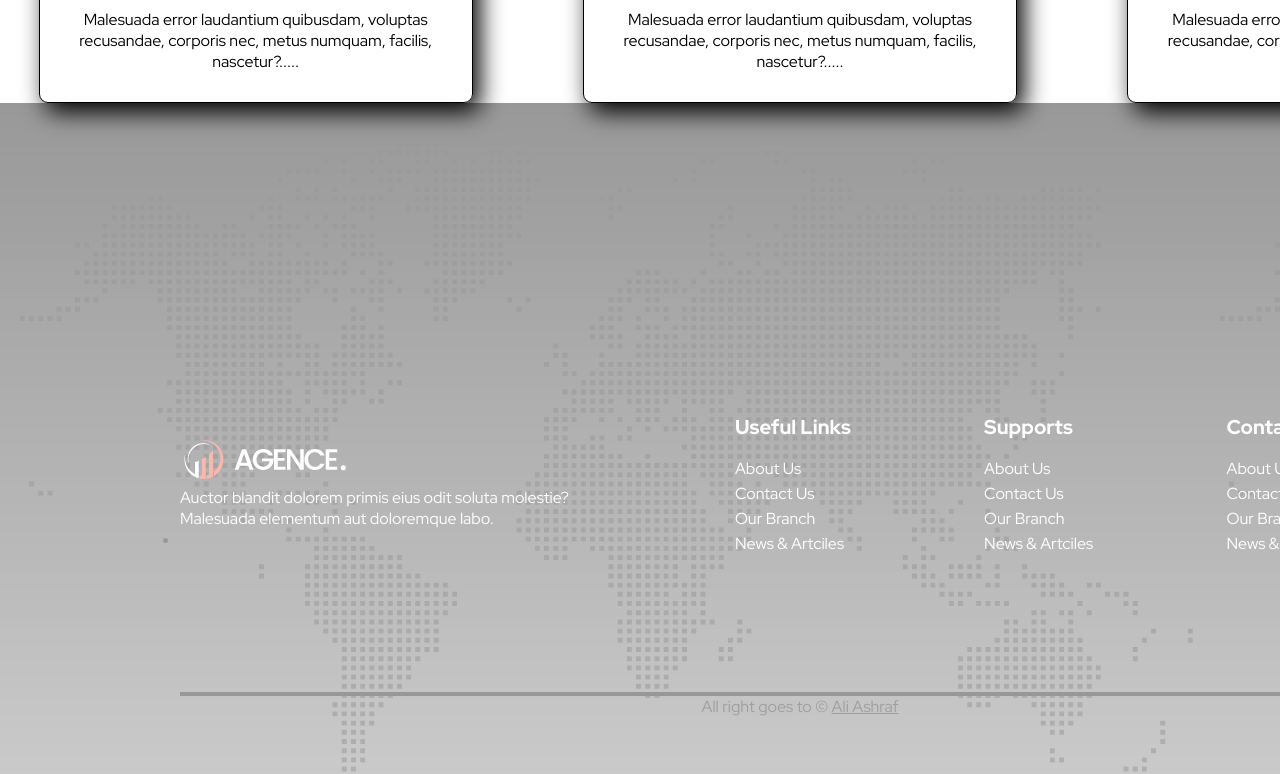
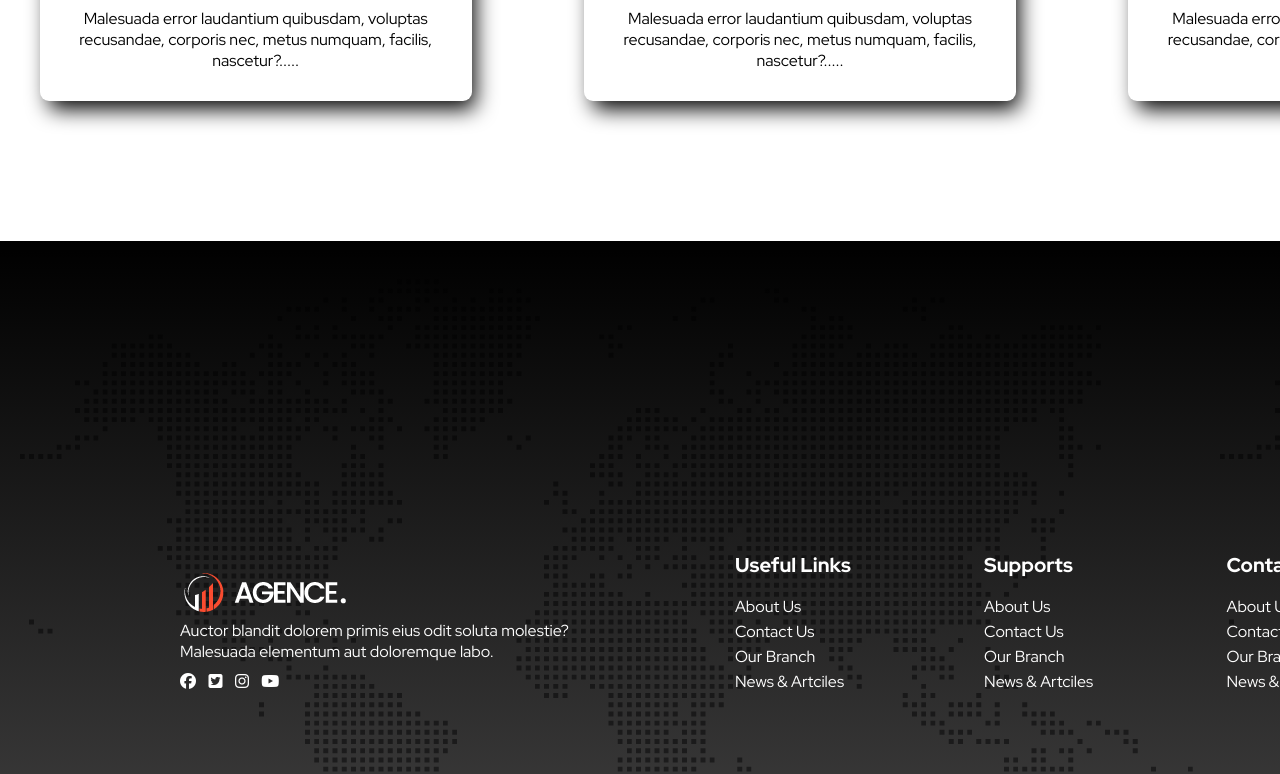
Before and after one commit to webashraf/digital-agency-project, a plain HTML site: page index.html in a window 1280 px wide. Shown: the part 2506-3280 px from the top of the page. Drawn offline with Linux system fonts and the light colour scheme.

Commit message:
Add Final Codes

```diff
--- a/index.html
+++ b/index.html
@@ -8,6 +8,12 @@
     <style>
       @import url("https://fonts.googleapis.com/css2?family=Heebo:wght@200;300;400;500;600;700;800;900&family=Indie+Flower&family=Lobster&family=Red+Hat+Display:ital,wght@0,300;0,400;0,500;0,800;0,900;1,600&display=swap");
     </style>
+    <!--  -->
+    <!-- Font Awesome cdn  -->
+    <script
+      src="https://kit.fontawesome.com/c2b476c1ea.js"
+      crossorigin="anonymous"
+    ></script>
     <!--  -->
     <!-- link css -->
     <link rel="stylesheet" href="style.css" />
@@ -193,9 +199,10 @@
             Auctor blandit dolorem primis eius odit soluta molestie? Malesuada
             elementum aut doloremque labo.
           </p>
-          <ul>
-            <li><a href=""></a></li>
-          </ul>
+          <a href="#"><i class="fa-brands fa-facebook"></i></a>
+          <a href="#"><i class="fa-brands fa-square-twitter"></i></a>
+          <a href="#"><i class="fa-brands fa-instagram"></i></a>
+          <a href="#"><i class="fa-brands fa-youtube"></i></a>
         </div>
         <div class="link">
           <h3 class="footer-title">Useful Links</h3>
--- a/style.css
+++ b/style.css
@@ -229,14 +229,12 @@ header nav {
   display: flex;
   gap: 33px;
 }
-
 .blog-cart-itmes {
   width: 27%;
   margin: auto;
-  border: 1px solid;
   padding-bottom: 30px;
   border-radius: 9px;
-  box-shadow: 7px 9px 25px black;
+  box-shadow: 6px 11px 21px -3px black;
   overflow: hidden;
 }
 .blog-cart-itmes img {
@@ -251,14 +249,15 @@ header nav {
 /* Footer style */
 footer {
   padding: 191px 0;
-  opacity: 0.4;
-  background-image: linear-gradient(to bottom, black, #11101073),
+  background-image: linear-gradient(to bottom, black, #111010b8),
     url(./asset/image/footer-bg.png);
+  margin-top: 140px;
 }
 .footer-container.container {
   display: flex;
   justify-content: space-between;
   align-items: center;
+  border-bottom: 1px solid #ffff;
 }
 .footer-logo-content {
   width: 34%;
@@ -274,12 +273,18 @@ footer {
   margin: 16px 0;
   color: #fff;
 }
+
 .footer-list.footer-p li a {
   text-decoration: none;
   color: #ffff;
 }
 .footer-p {
   color: #ffff;
+  margin-bottom: 9px;
+}
+.footer-logo-content a {
+  color: #fff;
+  margin-right: 9px;
 }
 .footer-logo-content,
 .link,
@@ -287,17 +292,14 @@ footer {
 .contact {
   z-index: 1;
 }
-.footer-container.container {
-  display: flex;
-  justify-content: space-between;
-  align-items: center;
-  border-bottom: 4px solid;
-}
+
 .copyright {
   text-align: center;
-  color: #101010;
+  color: #fff;
+  margin-top: 20px;
 }
 .copyright a {
-  color: #101010;
+  color: #fff;
+  text-decoration: none;
 }
 /*  */
```
